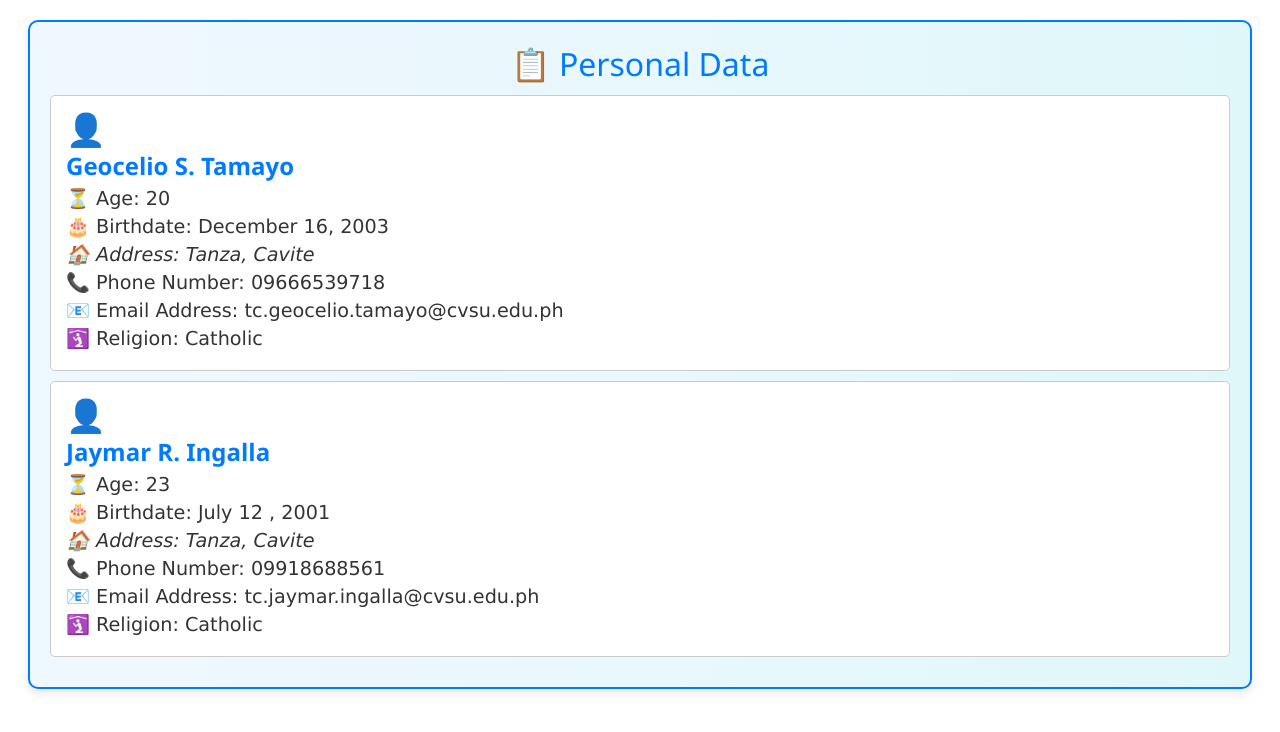
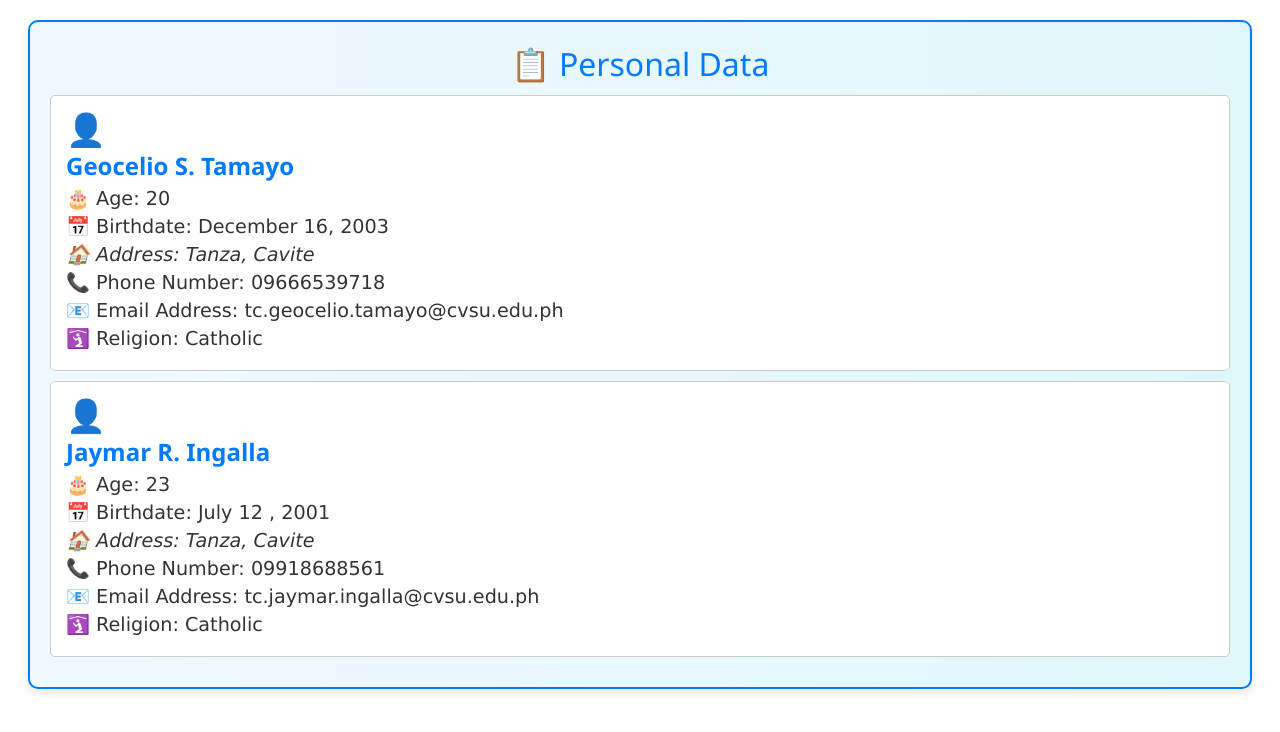
Before and after one commit to GeoTheUnknown/Personal-Data, a plain HTML site: page index.html in a window 1280 px wide. Drawn offline with Linux system fonts and the light colour scheme.

Commit message:
Update style.css

```diff
--- a/style.css
+++ b/style.css
@@ -44,11 +44,11 @@ Age, BirthDate, Address, PhoneNumber, EmailAddress, Religion {
 }
 
 Age::before {
-    content: "⏳ Age: ";
+    content: "🎂 Age: ";
 }
 
 BirthDate::before {
-    content: "🎂 Birthdate: ";
+    content: "📅 Birthdate: ";
 }
 
 Address::before {
```
